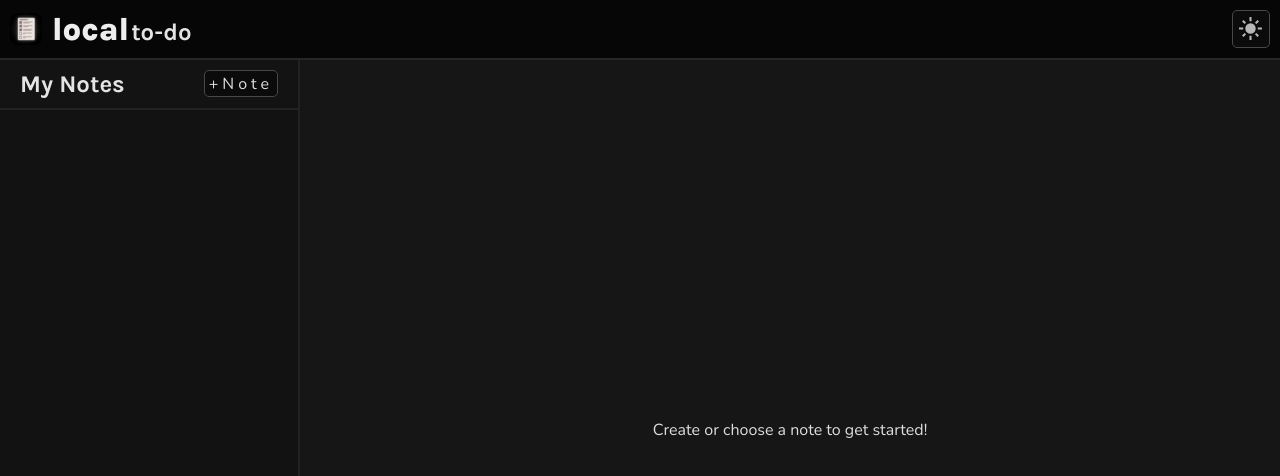
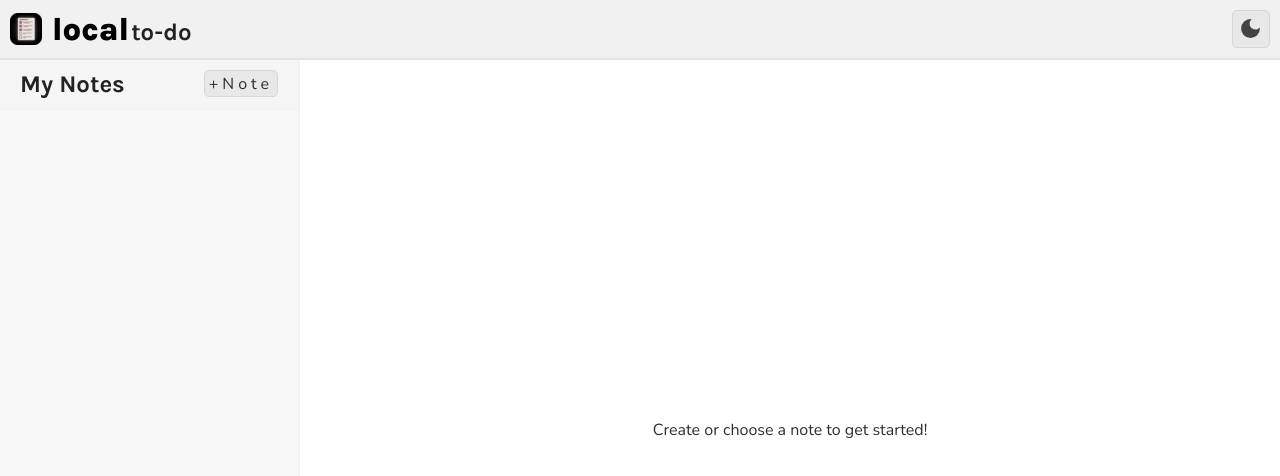
Before and after one commit to roccostager/local-todo, a website built with webpack: page src/template.html in a window 1280 px wide. Shown: the top 476 px of the page. Built offline with nearby package versions, Linux system fonts and the light colour scheme.

Commit message:
Default theme light + theme saves to userData

```diff
--- a/src/scripts/app.js
+++ b/src/scripts/app.js
@@ -60,4 +60,5 @@ createForm.addEventListener('submit', e => {
 const darkModeToggle = document.getElementById('dark-mode-toggle');
 darkModeToggle.addEventListener('click', function() {
     document.querySelector('body').classList.toggle('dark');
+    userData.darkMode = document.querySelector('body').classList.contains('dark');
 });
--- a/src/scripts/dataManager.js
+++ b/src/scripts/dataManager.js
@@ -46,6 +46,7 @@ const updateData = (function() {
 let userData = {
     data: [],
     selectedDirectory: undefined,
+    darkMode: false,
     changeDirectory: function(newDirectory) {
         this.selectedDirectory = newDirectory;
     },
--- a/src/template.html
+++ b/src/template.html
@@ -9,7 +9,7 @@
     <link rel="icon" type="image/x-icon" href="icons/local-todo.ico">
 </head>
 
-<body class="dark">
+<body>
     <div class="header">
         <div class="left-anchor">
             <img src="icons/local-todo.ico" alt="local-todo icon">
```
